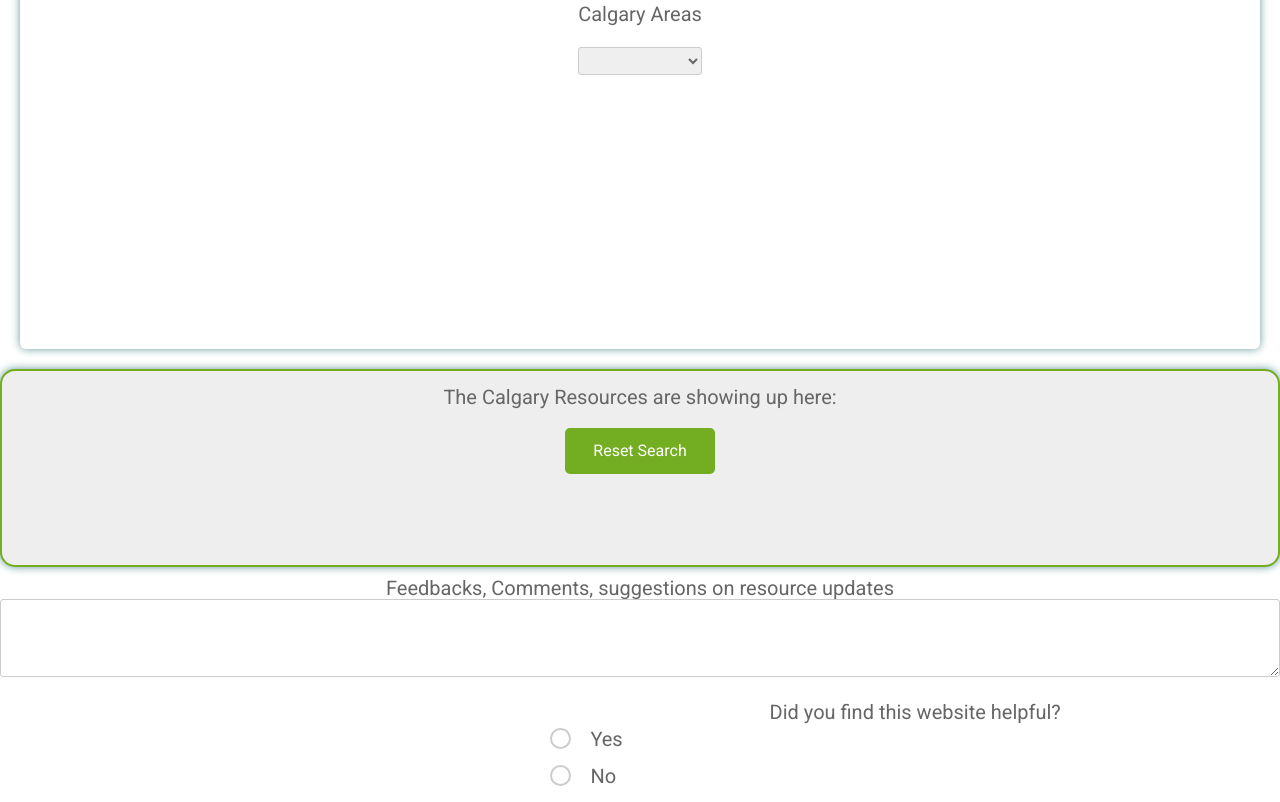
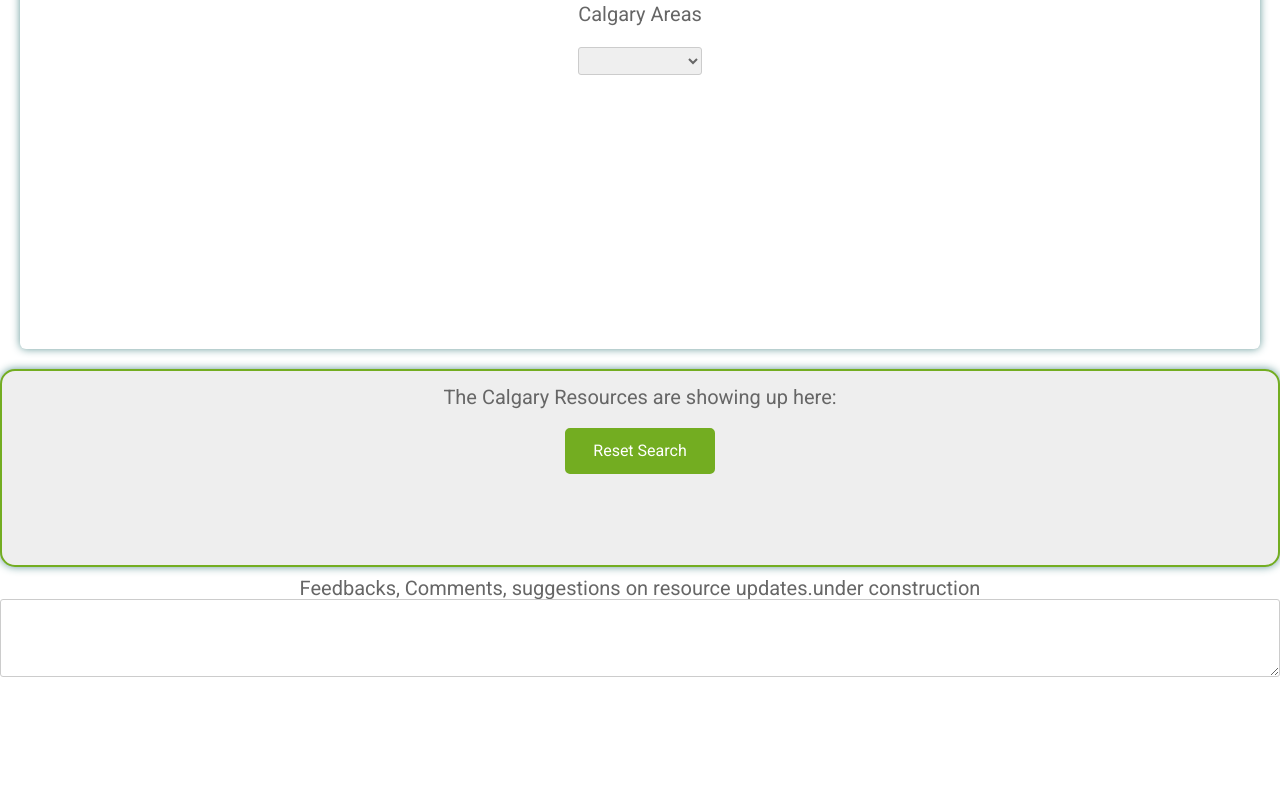
Before and after one commit to SaharGresham/PBL-App-Project, a website: page src/index.html in a window 1280 px wide. Shown: the part 811-1613 px from the top of the page. After the commit the page ends 1512 px from the top, so only its background shows below. Drawn offline with Linux system fonts and the light colour scheme.

Commit message:
2020-06-01 12:27pm

```diff
--- a/src/index.html
+++ b/src/index.html
@@ -109,10 +109,10 @@
     </div>
 
     <div class="item">
-        <label for="visit">Feedbacks, Comments, suggestions on resource updates</label>
+        <label for="visit">Feedbacks, Comments, suggestions on resource updates.under construction</label>
         <textarea id="visit" rows="3"></textarea>
     </div>
-    <div class="question" style="text-align:center">
+    <!-- <div class="question" style="text-align:center">
         <label>Did you find this website helpful?</label>
         <div class="question-answer">
             <div>
@@ -124,12 +124,12 @@
                 <label for="radio_16" class="radio"><span>No</span></label>
             </div>
         </div>
+    </div> -->
+    <!-- <div class="btn-block">
+        <button type="submit" href="/">Submit</button>
     </div>
-    <!-- <div class="btn-block">
-        <button type="submit" href="/">Submit</button> -->
-    <!-- </div> -->
     </form>
-    </div>
+    </div> -->
 </body>
 <script type="module" src="./scripts/index.js"></script>
 
--- a/src/scripts/dom-pblApp.js
+++ b/src/scripts/dom-pblApp.js
@@ -128,7 +128,7 @@ const functions = {
         // const addLinkBtn = document.createElement("button");
         const addLinkBtn = document.createElement("a");
         addLinkBtn.setAttribute("href",String(link));
-        addLinkBtn.appendChild(document.createTextNode("Link"));
+        addLinkBtn.appendChild(document.createTextNode("Website"));
         addLinkBtn.setAttribute("todo", "addLink");
         divNewCard.appendChild(addLinkBtn);
 
```
